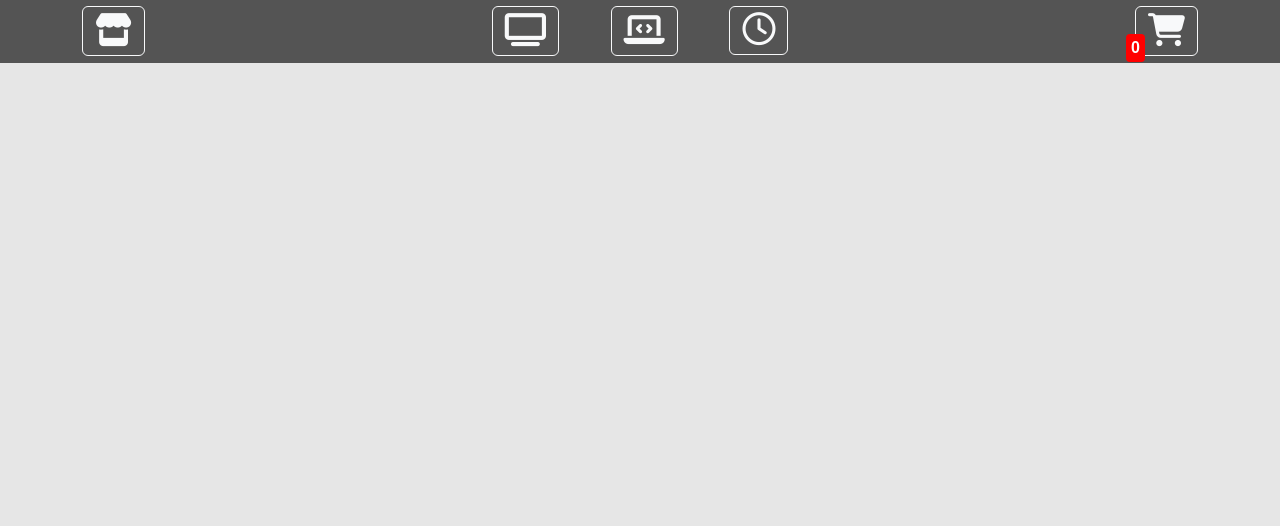
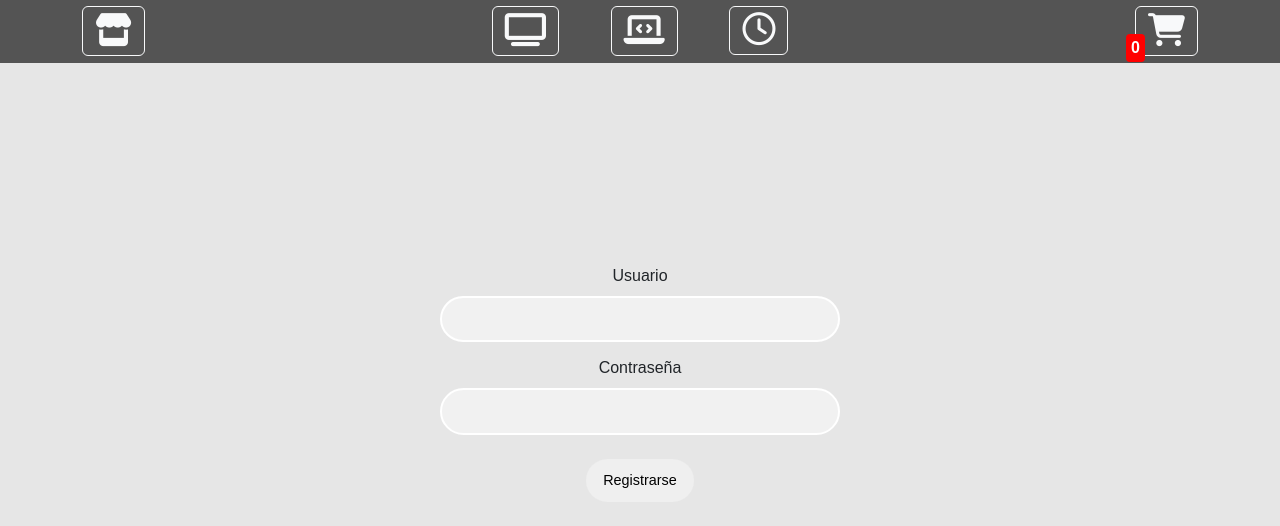
Before and after one commit to Salazarignacio/react, a React (Vite) app: page /newuser in a window 1280 px wide. Before the commit this address had no page. Shown: the top 526 px of the page. Built offline with nearby package versions, Linux system fonts and the light colour scheme.

Commit message:
enviando datos de usuario

```diff
--- a/src/App.jsx
+++ b/src/App.jsx
@@ -10,6 +10,7 @@ import Login from "./components/Login/Login";
 import CheckoutContainer from "./components/CheckoutContainer/CheckoutContainer";
 
 import CartContext from "./CartContext/CartContext";
+import SignUpContainer from "./components/SignUpContainer/SignUpContainer";
 
 
 function App() {
@@ -22,7 +23,8 @@ function App() {
       <CartContext>
           <NavBar />
           <Routes>
-            <Route exact path="login" element={<Login/>}/>
+            <Route exact path="/login" element={<Login/>}/>
+            <Route exact path="/newuser" element={<SignUpContainer/>}/>
             <Route exact path="/" element={<ItemListContainer />} />
             <Route exact path="/cart" element={<Cart />} />
             <Route exact path="category/:userCategory" element={<ItemListContainer />} />
--- a/src/components/CheckoutContainer/CheckoutContainer.jsx
+++ b/src/components/CheckoutContainer/CheckoutContainer.jsx
@@ -18,6 +18,7 @@ const CheckoutContainer = () => {
   const [phone, setPhone] = useState(0);
   const [mail, setMail] = useState("");
   const [mail2, setMail2] = useState("");
+  const [orderId, setOrderId] = useState(false);
 
   function createUser() {
     const objUser = {
@@ -29,7 +30,6 @@ const CheckoutContainer = () => {
     return objUser;
   }
 
-  const [orderId, setOrderId] = useState(false);
   const theme = useContext(ThemeContext);
   const [cart] = theme;
   const [, , , , total] = theme;
--- a/src/components/ItemDetailContainer.jsx
+++ b/src/components/ItemDetailContainer.jsx
@@ -31,7 +31,7 @@ const notFound=()=>{
   return (
     <>
       {loading && <Loading />}
-      {product.id && !product.title?<h1>No se encontro el producto</h1>:<div className="mh">
+      {product.id && !product.title?<h1 className="mh">No se encontro el producto</h1>:<div className="mh">
         <ItemDetail
           title={product.title}
           img1={
--- a/src/components/Login/Login.jsx
+++ b/src/components/Login/Login.jsx
@@ -1,5 +1,6 @@
 import { useState } from "react";
 import { useNavigate } from "react-router-dom";
+import { Link } from "react-router-dom";
 import './Login.css'
 
 export default function Login (){
@@ -19,7 +20,10 @@ if(user.length>1 && pass.length>1 ){setError(false); navigate("/")}else {setErro
                 <input type="text" value={user} onChange={e=>setUser(e.target.value)}/>
                 <label className="mb-2">Contraseña</label>
                 <input type="password" className="mb-4" value={pass} onChange={e=>setPass(e.target.value)}/>
-                <button className="btn-modern ">Iniciar Sesion</button>
+                <div>
+                <button className="btn-modern mb-4">Iniciar Sesion</button>
+                <Link to={"/newuser"}><button className="btn-modern ">Crear Usuario</button></Link>
+                </div>
             </form>
             {error && <p>Campos incompletos</p>}
         </div>
--- /dev/null
+++ b/src/components/Login/SignUp.jsx
@@ -0,0 +1,30 @@
+import { useState } from "react";
+import { useNavigate } from "react-router-dom";
+import "./Login.css";
+
+export default function SignUp({user, pass, setUser, setPass, funcion, funcion2}) {
+  function handleSubmit(e){
+    e.preventDefault();
+    funcion()
+  }
+  return (
+    <div className="mh p-5 login">
+      <form onSubmit={funcion2} className="Checkout " >
+        <label className="mb-2">Usuario</label>
+        <input
+          type="text"
+          value={user}
+          onChange={(e) => setUser(e.target.value)}
+        />
+        <label className="mb-2">Contraseña</label>
+        <input
+          type="password"
+          className="mb-4"
+          value={pass}
+          onChange={(e) => setPass(e.target.value)}
+        />
+        <button onClick={handleSubmit} className="btn-modern ">Registrarse</button>
+      </form>
+    </div>
+  );
+}
--- /dev/null
+++ b/src/components/SignUpContainer/SignUpContainer.jsx
@@ -0,0 +1,54 @@
+import {
+  writeBatch,
+  getDocs,
+  addDoc,
+  query,
+  where,
+  collection,
+  documentId,
+} from "firebase/firestore";
+import { useState } from "react";
+import { baseDatos } from "../../firebase/firebaseConfig";
+import { useNavigate } from "react-router-dom";
+import SignUp from '../Login/SignUp.jsx'
+
+ const SignUpContainer = () => {
+  const [user, setUser] = useState("");
+  const [pass, setPass] = useState("");
+  const [userId, setUserId] = useState({});
+
+  const navigate = useNavigate()
+
+  function newUser() {
+    const objUser = {
+      user,
+      pass,
+    };
+    return objUser;
+  }
+
+  const sendUser = async () => {
+    const info = {
+      usuario: user,
+      password: pass,
+    };
+const userRef = collection(baseDatos, "users");
+
+   addDoc(userRef, info).then(({id})=>setUserId(id)) /* devuelve el id de la orden  */
+
+   navigate("/")
+
+  };
+  return (<>
+  <SignUp
+  user={user}
+  pass={pass}
+  setUser={setUser}
+  setPass={setPass}
+  funcion={sendUser}
+  funcion2={newUser}
+  />
+  </>)
+};
+
+export default SignUpContainer
```
Also changed, not shown: src/readme.md.
